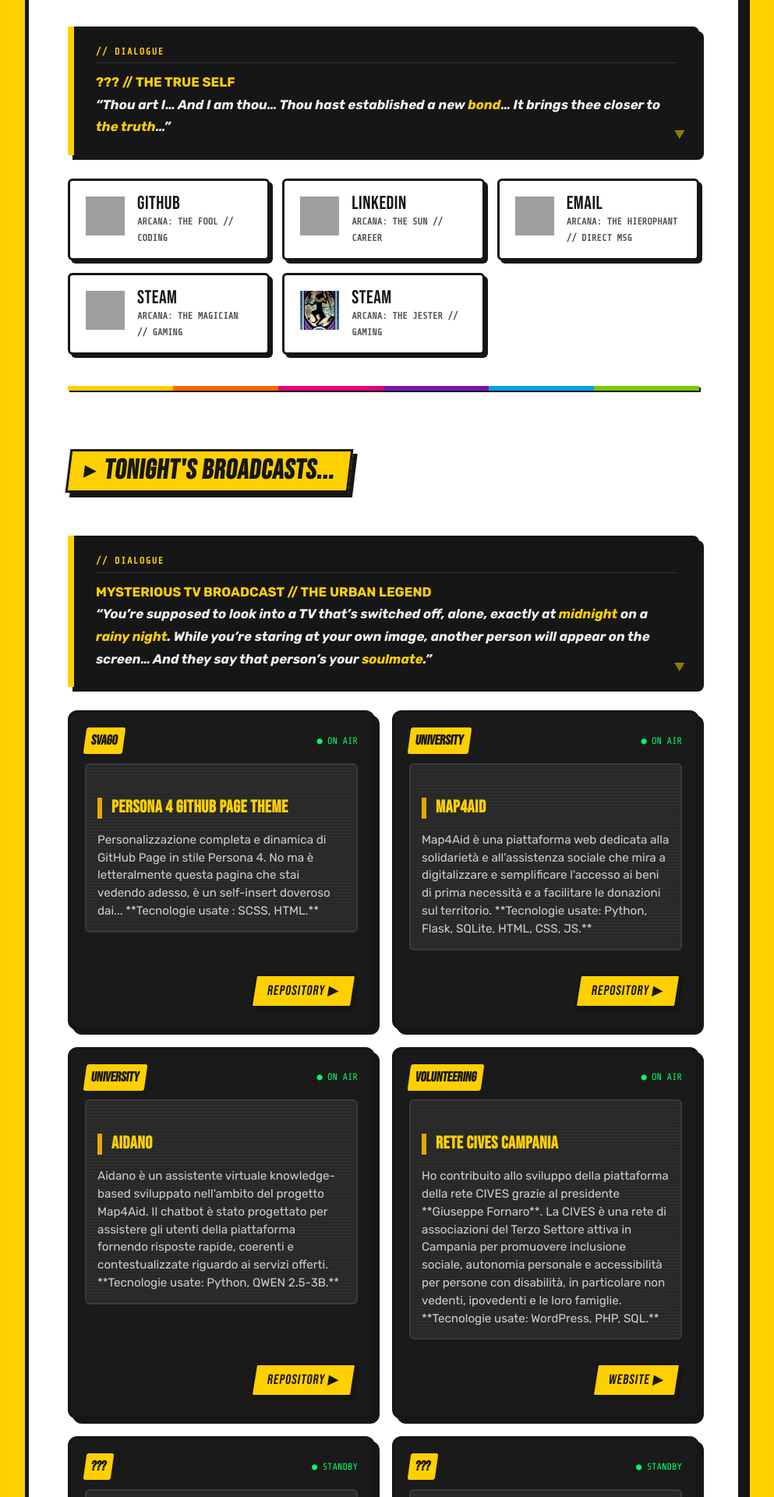
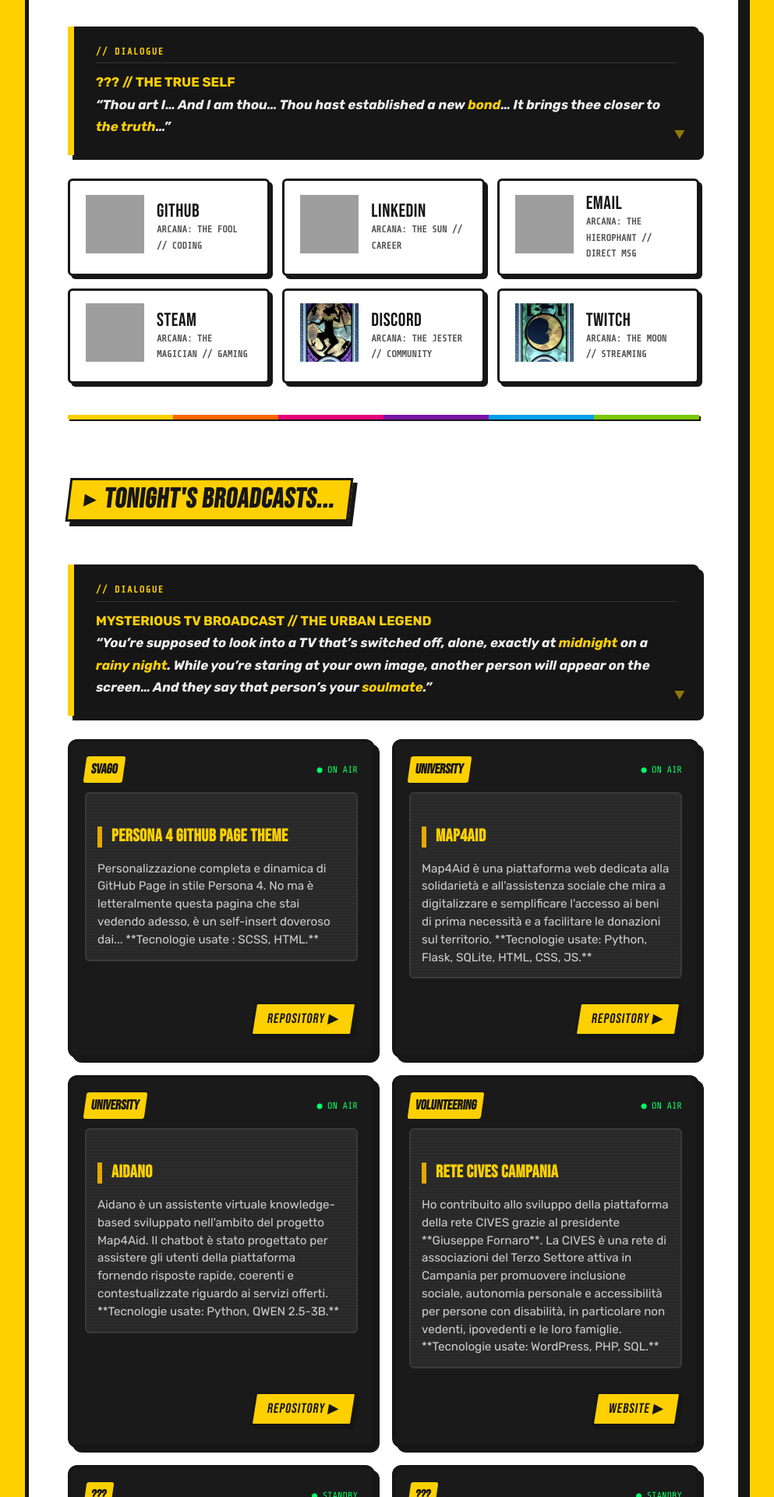
Before and after one commit to cristian-carotenuto/cristian-carotenuto.github.io, a Jekyll site: the page built from index.md, in a window 1280 px wide, cut to the strip 1273-3193 px from the top of the page. Shown: the whole strip at 78% size, without its empty margins (148-1141 px from the left). Built offline with Jekyll 4.4.1, drawn with Linux system fonts in a browser that asks for light colours; our own code applies the rules of GitHub Pages for plain Markdown files; grey boxes are pictures that could not be loaded.

Commit message:
V 0.1
+ theorically funziona tutto!

```diff
--- a/assets/css/style.scss
+++ b/assets/css/style.scss
@@ -1025,8 +1025,8 @@
 }
 
 .slink-card img {
-  width: 50px;
-  height: 50px;
+  width: 75px;
+  height: 75px;
   object-fit: cover;
   flex-shrink: 0;
 }
--- a/index.md
+++ b/index.md
@@ -100,8 +100,24 @@
   </div>
 
   <div class="slink-info">
-    <span class="slink-name">Steam</span>
-    <span class="slink-arcana">ARCANA: THE JESTER // GAMING</span>
+    <span class="slink-name">Discord</span>
+    <span class="slink-arcana">ARCANA: THE JESTER // COMMUNITY</span>
+  </div>
+</a>
+
+<!-- Twitch -->
+  <a href="https://www.twitch.tv/shia_twitch" class="slink-card" target="_blank" rel="noopener">
+  <div class="slink-icon-wrap">
+    <img
+      src="assets/images/moon.png"
+      alt="Twitch"
+      class="slink-icon"
+    >
+  </div>
+
+  <div class="slink-info">
+    <span class="slink-name">Twitch</span>
+    <span class="slink-arcana">ARCANA: THE MOON // STREAMING</span>
   </div>
 </a>
 
```
Also changed, not shown: assets/images/moon.png (added).
